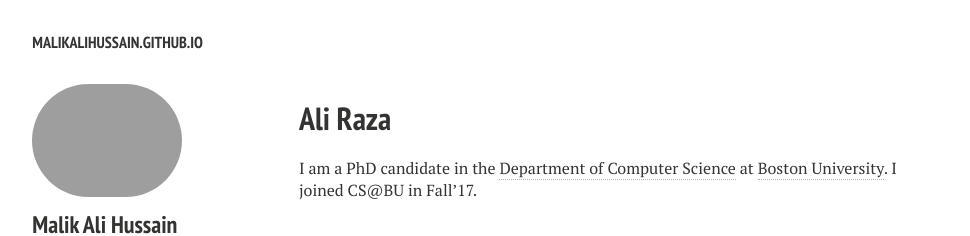
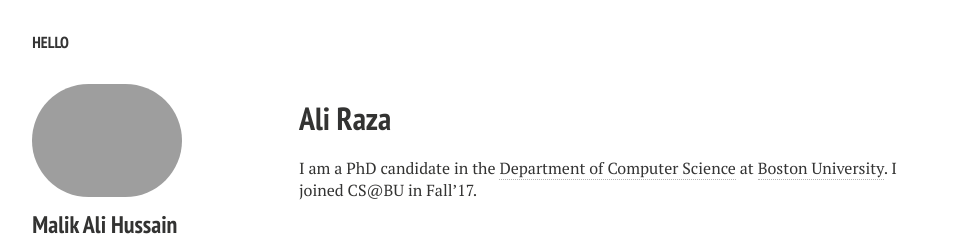
Before and after one commit to malikalihussain/malikalihussain.github.io, a Jekyll site: the page built from index.md, in a window 1280 px wide. Shown: the top 236 px of the page, without its empty margins (21-991 px from the left). Built offline with Jekyll 4.4.1, drawn with Linux system fonts in a browser that asks for light colours; nearby versions of some CDN libraries; comment, search, counter and statistics services are not loaded.

Commit message:
Update _config.yml

```diff
--- a/_config.yml
+++ b/_config.yml
@@ -1,4 +1,4 @@
-title:
+title:            hello
 description:      Welcome to my site.
 # Your site's domain goes here. Leave localhost server or blank when working locally.
 url:              //malikalihussain.github.io
```
